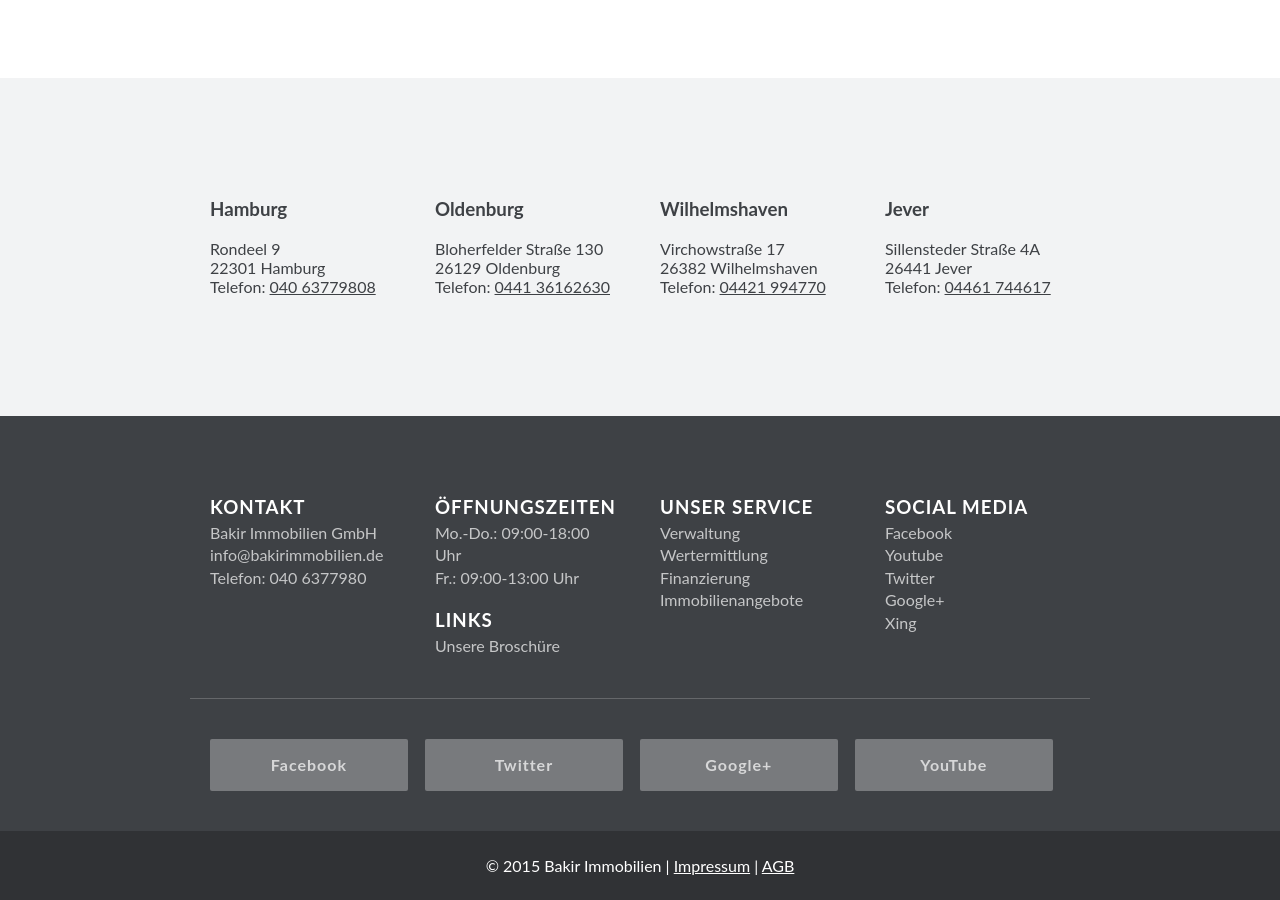
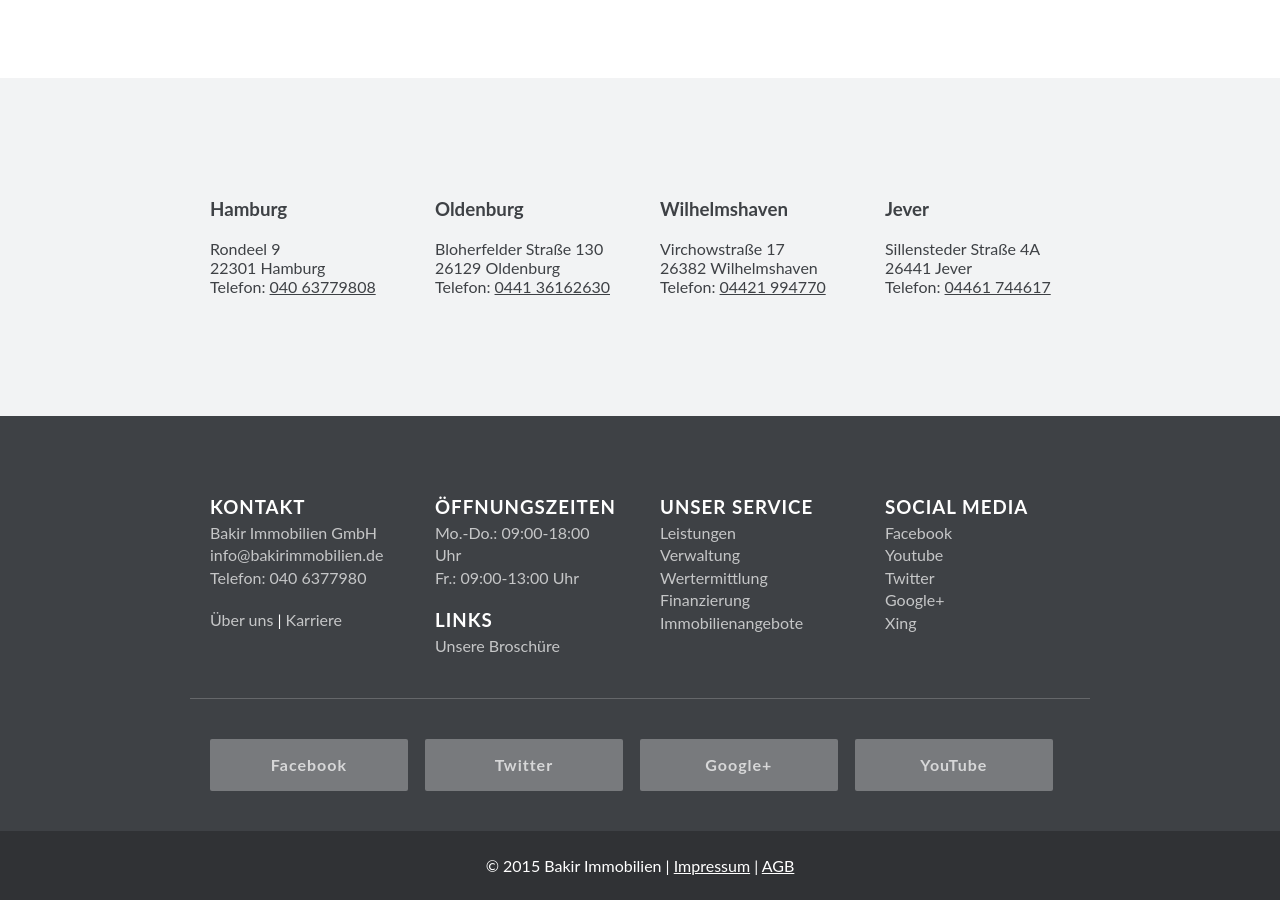
Before and after one commit to bakirnetwork/bakirimmobilien_de, a Jekyll site: the page built from _pages/index.html, in a window 1280 px wide and 900 px high, scrolled down 3365 px. Built offline with Jekyll 4.4.1, drawn with Linux system fonts in a browser that asks for light colours; nearby versions of some CDN libraries; some web fonts are replaced.

Commit message:
alle Seitenlinks zum Footer hinzugefügt

```diff
--- a/_includes/footer.html
+++ b/_includes/footer.html
@@ -7,6 +7,7 @@
 				<a href="mailto:{{ site.data.settings.email }}">{{ site.data.settings.email }}</a><br>
 				Telefon: <a href="tel:+494063779808">040 6377980</a>
 			</p>
+			<a href="/ueber/">Über uns</a> | <a href="/karriere/">Karriere</a><br>
 		</address>
 
 		<div class="col span-3">
@@ -22,6 +23,7 @@
 
 		<div class="col span-3">
 			<h3>Unser Service</h3>
+			<a href="/leistungen/">Leistungen</a><br>
 			<a href="/verwaltung">Verwaltung</a><br>
 			<a href="/wertermittlung">Wertermittlung</a><br>
 			<a href="/finanzierung">Finanzierung</a><br>
```
